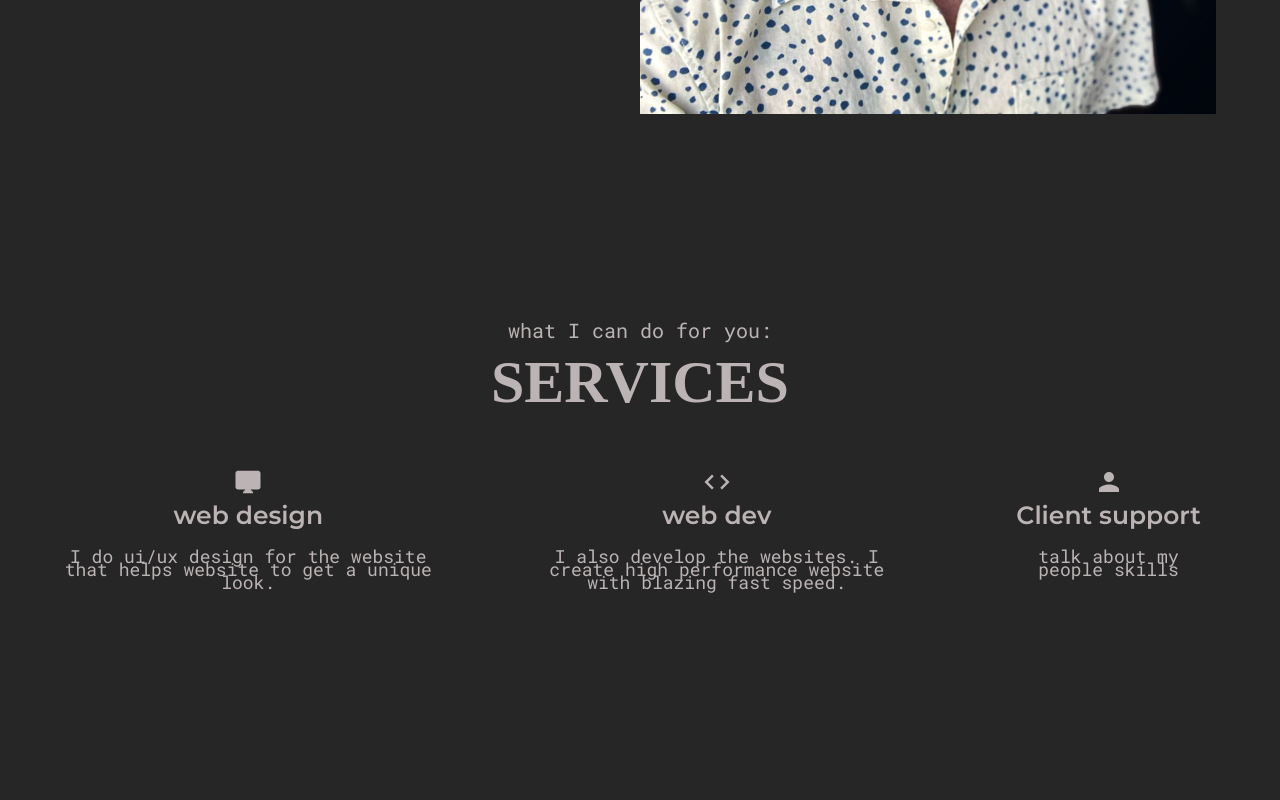
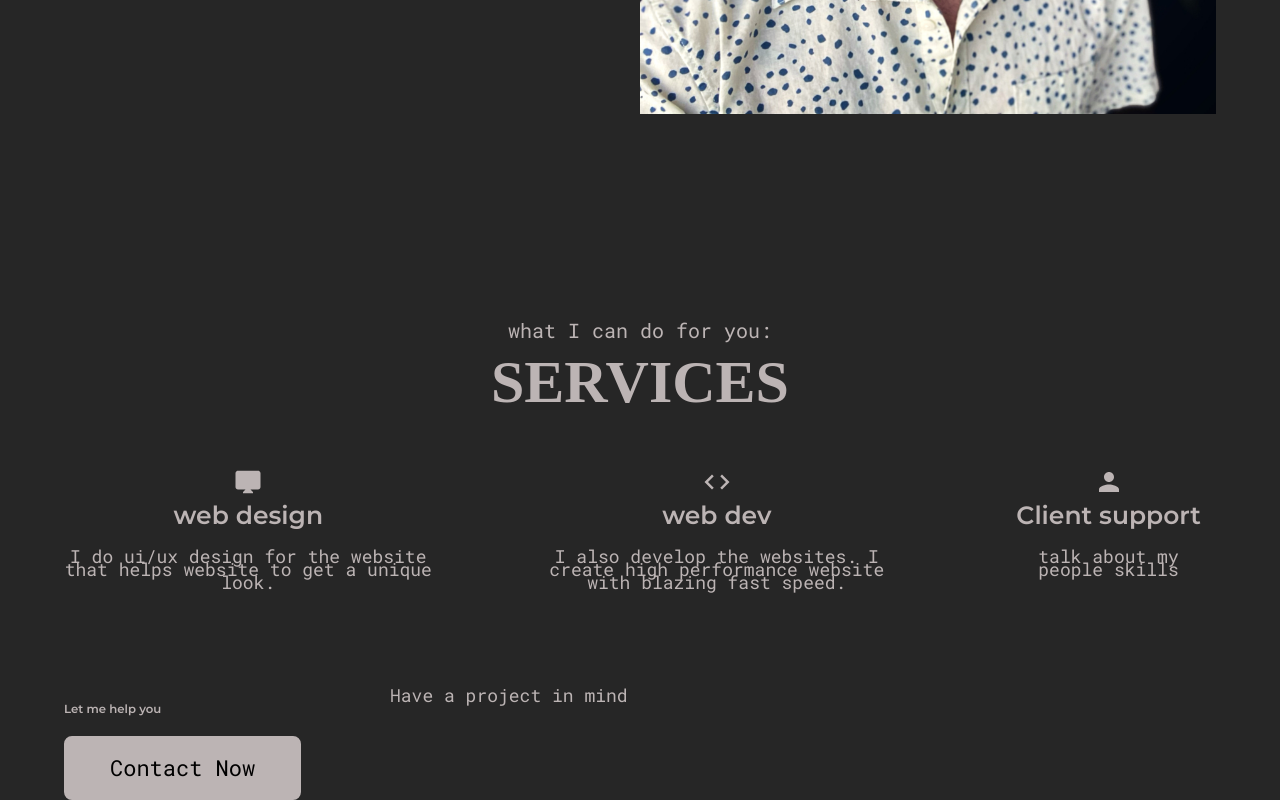
Before and after one commit to ZestyLimones/Zesty_React_Portfolio, a React (Create React App) app: page / in a window 1280 px wide. Shown: the part 1562-2362 px from the top of the page. Before the commit the page ends 2251 px from the top, so only its background shows below. Built offline with nearby package versions, Linux system fonts and the light colour scheme; the HTML template or start-up script is replaced by a standard one; a web font is replaced by a local one.

Commit message:
created contact banner.

```diff
--- /dev/null
+++ b/src/components/ContactBanner.js
@@ -0,0 +1,17 @@
+import React from 'react';
+import Button from './Button';
+import PText from './PText';
+
+export default function ContactBanner() {
+  return (
+    <div>
+      <div className="container">
+        <div className="contactBanner__wrapper">
+          <PText>Have a project in mind</PText>
+          <h3 className="contactBanner__heading">Let me help you</h3>
+          <Button btnText="Contact Now" btnLink="./contact" />
+        </div>
+      </div>
+    </div>
+  );
+}
--- a/src/pages/Home.js
+++ b/src/pages/Home.js
@@ -2,6 +2,7 @@
 import HeroSection from '../components/HeroSection';
 import AboutSection from '../components/AboutSection';
 import ServicesSection from '../components/ServicesSection';
+import ContactBanner from '../components/ContactBanner';
 
 export default function Home() {
   return (
@@ -9,6 +10,7 @@
       <HeroSection />
       <AboutSection />
       <ServicesSection />
+      <ContactBanner />
     </div>
   );
 }
```
